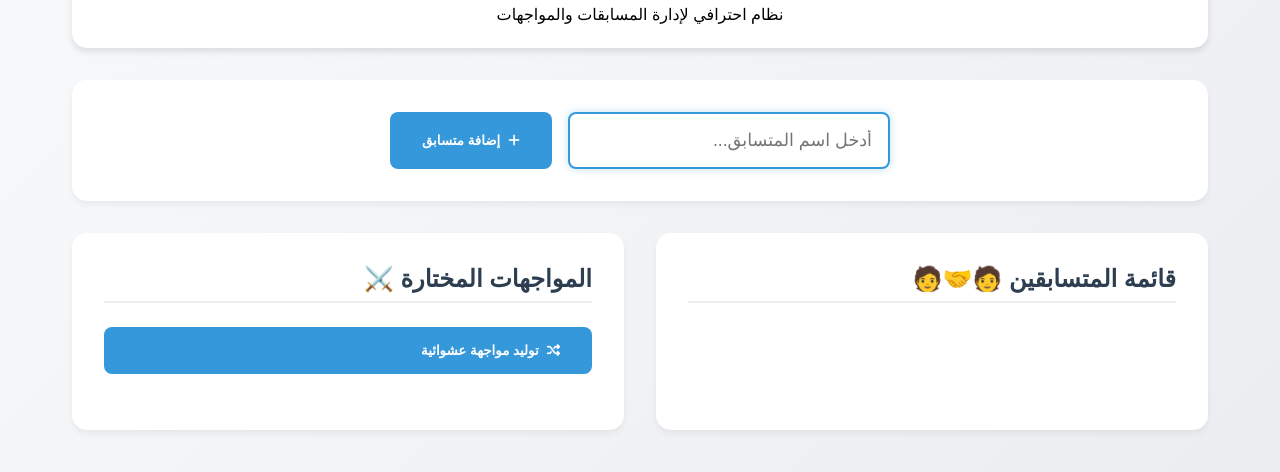
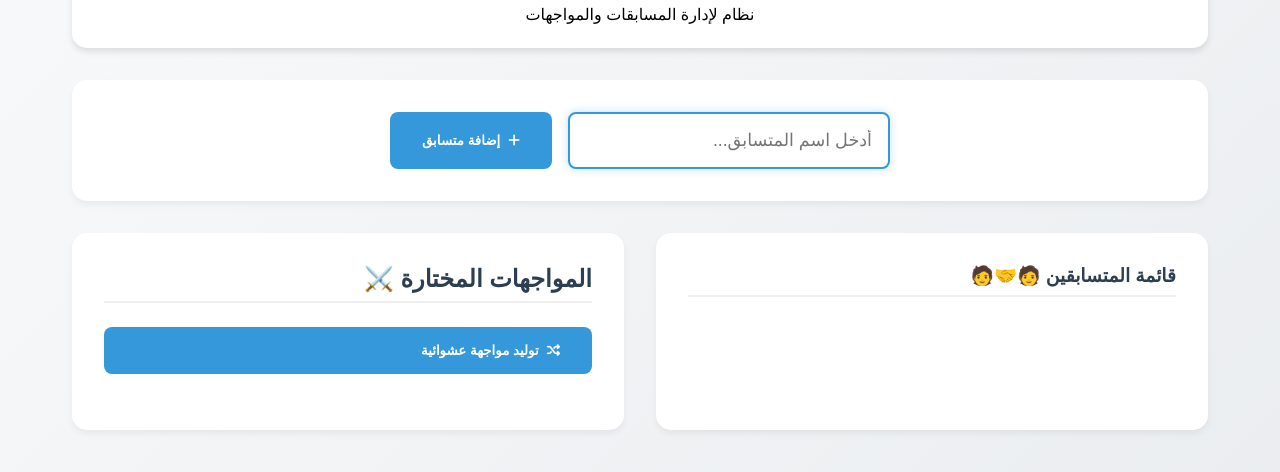
Before and after one commit to Mahmoudhamed24/Choose-random, a plain HTML site: page index.html in a window 1280 px wide. Shown: the part 106-578 px from the top of the page. Drawn offline with Linux system fonts and the light colour scheme.

Commit message:
Update index.html

```diff
--- a/index.html
+++ b/index.html
@@ -154,6 +154,12 @@
             padding-bottom: 0.5rem;
             border-bottom: 2px solid #eee;
         }
+        .card h3 {
+            color: var(--primary-color);
+            margin-bottom: 1.5rem;
+            padding-bottom: 0.5rem;
+            border-bottom: 2px solid #eee;
+        }
 
         .contestant-list {
             list-style: none;
@@ -199,7 +205,7 @@
     <div class="container">
         <header class="header">
             <h1>مواجهات عشوائية 🎯</h1>
-            <p>نظام احترافي لإدارة المسابقات والمواجهات</p>
+            <p>نظام لإدارة المسابقات والمواجهات</p>
         </header>
 
         <div class="input-section">
@@ -219,7 +225,7 @@
 
         <div class="lists-container">
             <div class="card">
-                <h2>قائمة المتسابقين 🧑🤝🧑</h2>
+                <h3>قائمة المتسابقين 🧑🤝🧑</h3>
                 <ul class="contestant-list" id="namesList"></ul>
             </div>
 
```
